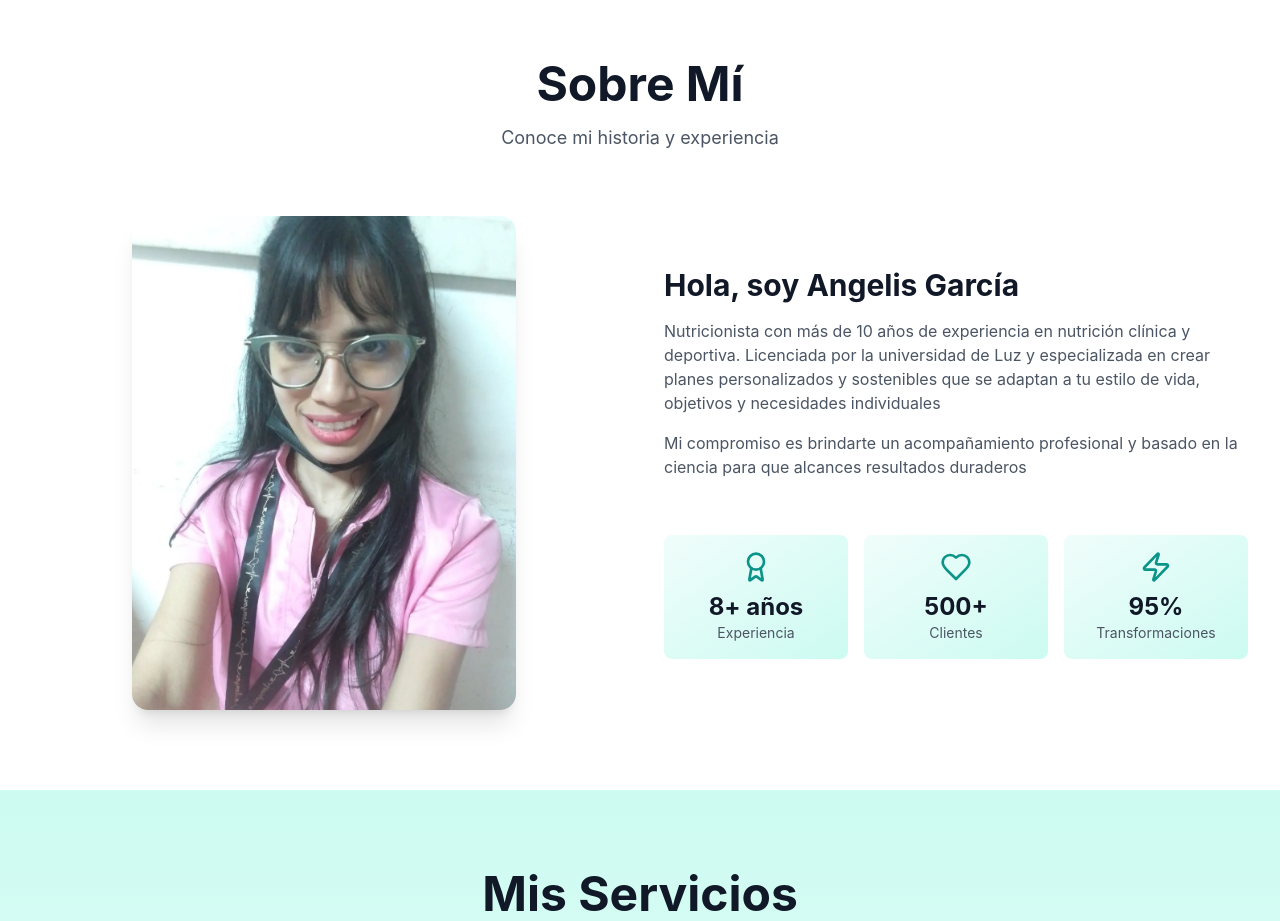
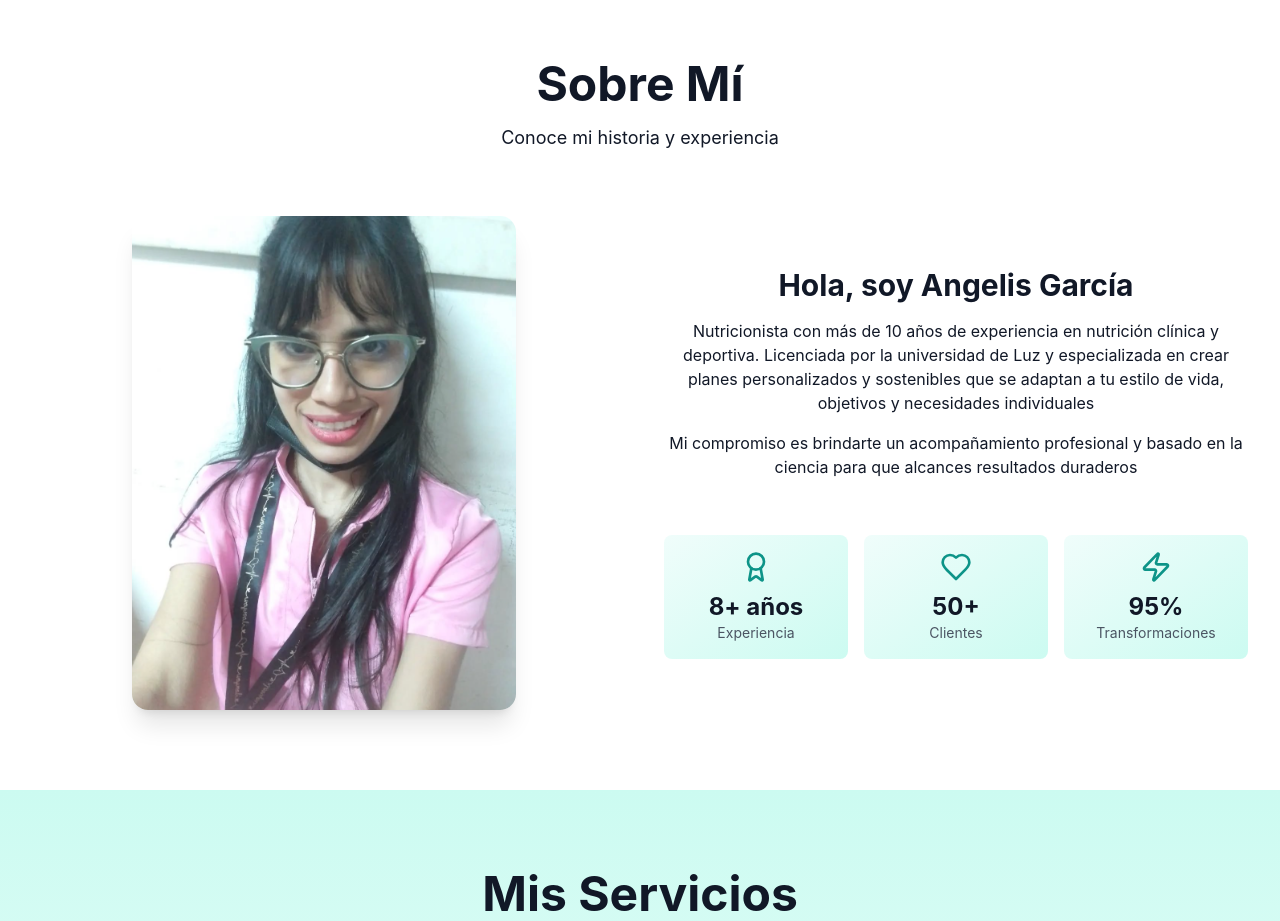
Before and after one commit to ferjbadev/AngelisNutricion, a React (Vite) app: page / in a window 1280 px wide. Shown: the part 820-1741 px from the top of the page. Built offline with nearby package versions, Linux system fonts and the light colour scheme.

Commit message:
Update About.tsx

```diff
--- a/src/components/About.tsx
+++ b/src/components/About.tsx
@@ -4,7 +4,7 @@ import { Award, Heart, Zap } from 'lucide-react';
 export default function About() {
   const stats = [
     { icon: Award, label: 'Experiencia', value: '8+ años' },
-    { icon: Heart, label: 'Clientes', value: '500+' },
+    { icon: Heart, label: 'Clientes', value: '50+' },
     { icon: Zap, label: 'Transformaciones', value: '95%' },
   ];
 
@@ -18,8 +18,8 @@ export default function About() {
           viewport={{ once: true }}
           className="text-center mb-10 md:mb-16"
         >
-          <h2 className="text-3xl sm:text-4xl md:text-5xl font-bold text-gray-900 mb-2 md:mb-4">Sobre Mí</h2>
-          <p className="text-base sm:text-lg text-gray-600">
+          <h2 className="text-3xl sm:text-4xl md:text-5xl font-bold md:mb-4">Sobre Mí</h2>
+          <p className="text-base sm:text-lg">
             Conoce mi historia y experiencia
           </p>
         </motion.div>
@@ -49,14 +49,14 @@ export default function About() {
             className="space-y-4 md:space-y-6 order-1 md:order-2"
           >
             <div>
-              <h3 className="text-2xl sm:text-3xl font-bold text-gray-900 mb-3 md:mb-4">
+              <h3 className="text-2xl text-center sm:text-3xl font-bold mb-3 md:mb-4">
                 Hola, soy Angelis García
               </h3>
-              <p className="text-sm sm:text-base text-gray-600 leading-relaxed mb-3 md:mb-4">
+              <p className="text-sm sm:text-base text-center leading-relaxed mb-3 md:mb-4">
                 Nutricionista con más de 10 años de experiencia en nutrición clínica y deportiva. Licenciada por la universidad de Luz y especializada en crear planes personalizados y sostenibles que se adaptan a tu estilo de vida, objetivos y necesidades individuales
               </p>
 
-              <p className="text-sm sm:text-base text-gray-600 leading-relaxed">
+              <p className="text-sm sm:text-base text-center leading-relaxed">
                 Mi compromiso es brindarte un acompañamiento profesional y basado en la ciencia para que alcances resultados duraderos
               </p>
             </div>
```
